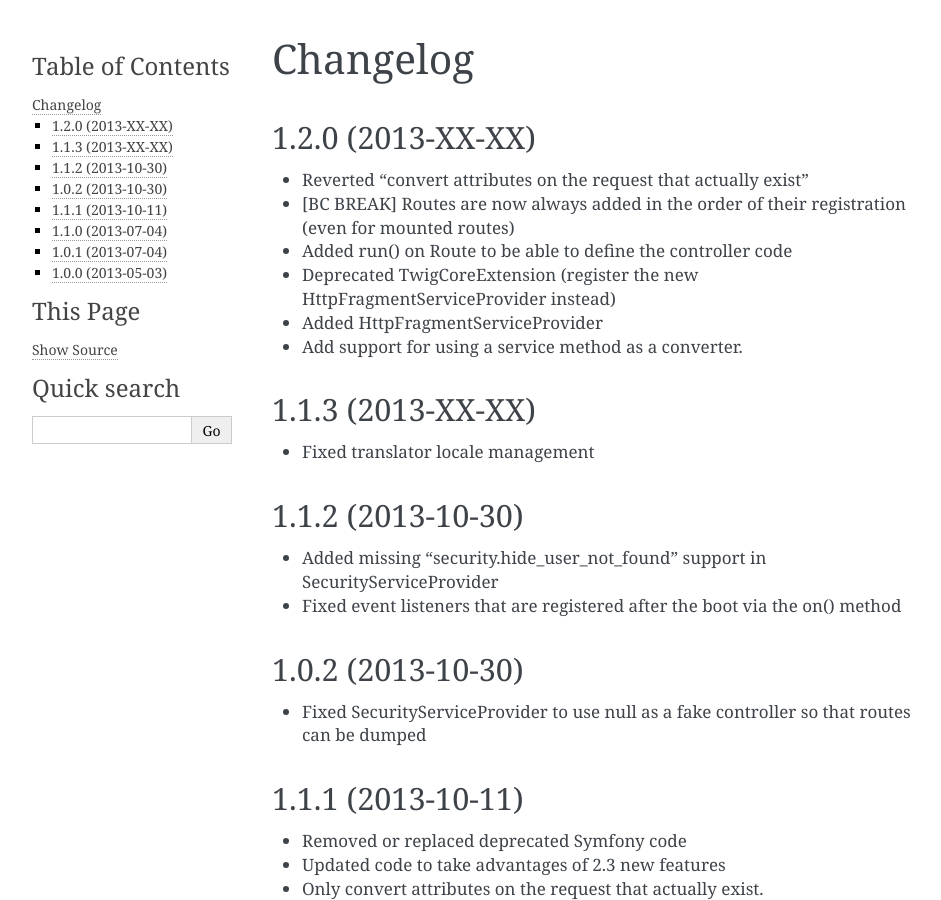
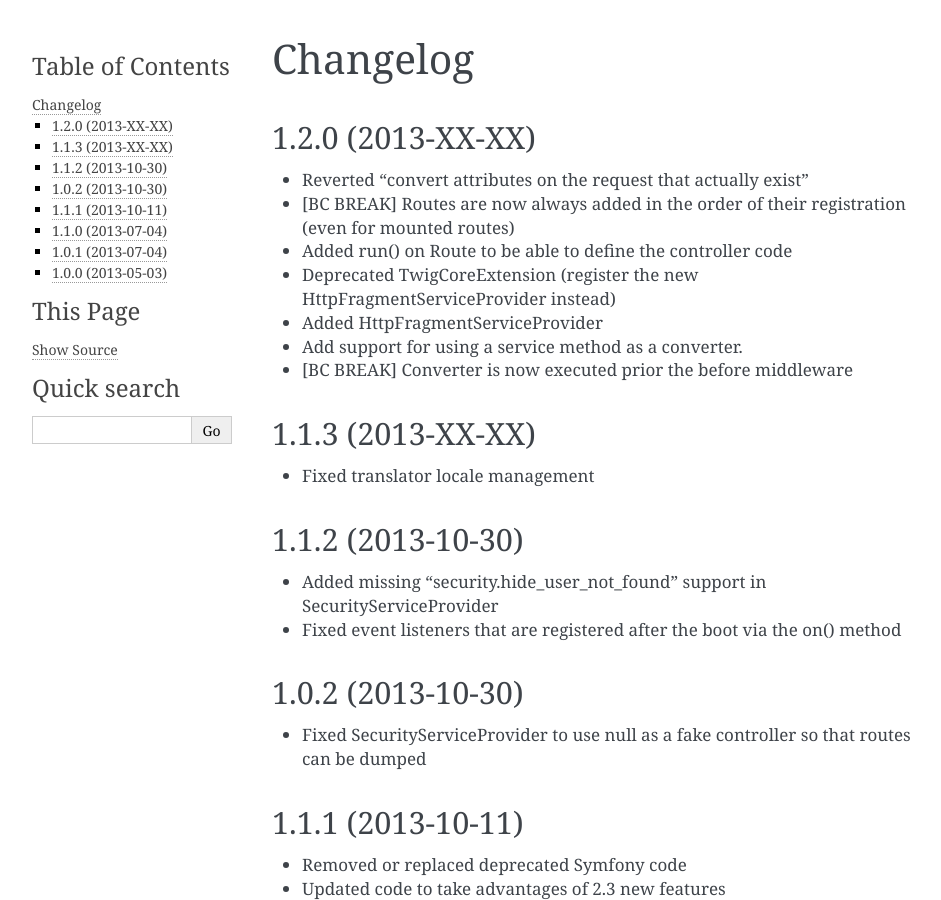
Before and after one commit to silexphp/Silex, a Sphinx documentation site: the page built from doc/changelog.rst, in a window 1280 px wide and 900 px high. Shown: the whole window, without its empty margins (148-1089 px from the left). Built offline with Sphinx 7.4.7, drawn with Linux system fonts in a browser that asks for light colours.

Commit message:
Add note about converter/before execution order BC break

```diff
--- a/doc/changelog.rst
+++ b/doc/changelog.rst
@@ -10,6 +10,7 @@ Changelog
 * Deprecated TwigCoreExtension (register the new HttpFragmentServiceProvider instead)
 * Added HttpFragmentServiceProvider
 * Add support for using a service method as a converter.
+* [BC BREAK] Converter is now executed prior the before middleware
 
 1.1.3 (2013-XX-XX)
 ------------------
```
